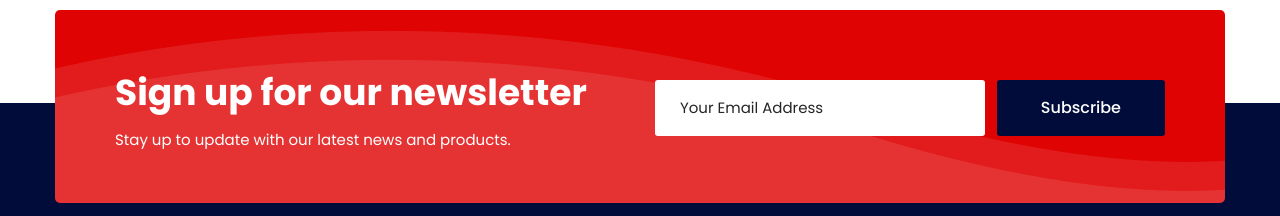
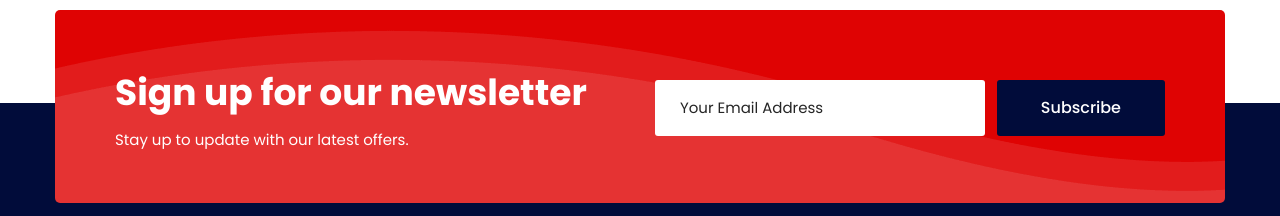
Before and after one commit to Monoget/W-DMV-Express-Service, a plain HTML site: page index.html in a window 1280 px wide. Shown: the part 4480-4696 px from the top of the page. Drawn offline with Linux system fonts and the light colour scheme.

Commit message:
Update design

```diff
--- a/index.html
+++ b/index.html
@@ -801,7 +801,7 @@
                     <div class="title-column col-lg-6 col-md-12 col-sm-12">
                         <div class="inner-column">
                             <h3>Sign up for our newsletter</h3>
-                            <div class="text">Stay up to update with our latest news and products.</div>
+                            <div class="text">Stay up to update with our latest offers.</div>
                         </div>
                     </div>
 
```
